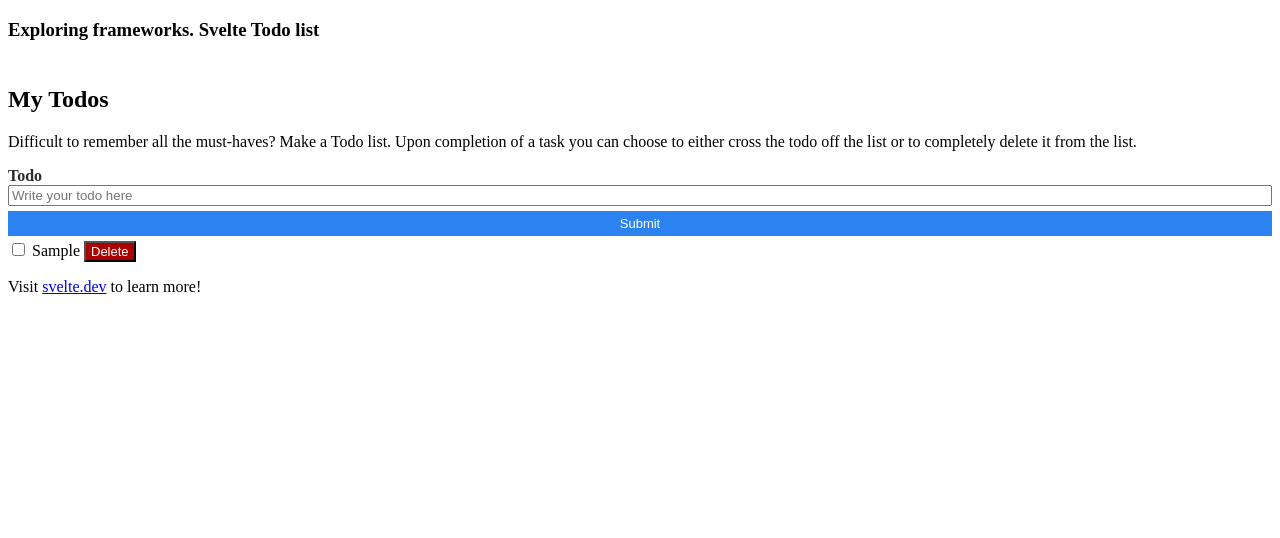
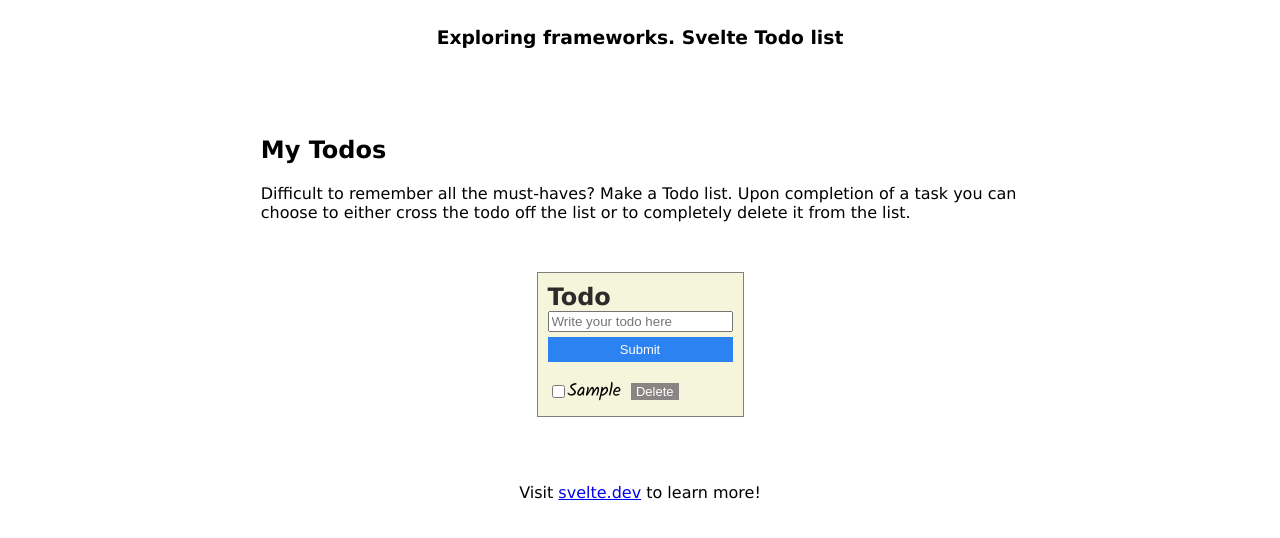
Before and after one commit to aljer80/svelte_test, a SvelteKit app: page / in a window 1280 px wide. Both pictures are taken after typing "Sample" into the empty fields and a click on the button "Submit". Shown: the top 538 px of the page. Built offline with nearby package versions, Linux system fonts and the light colour scheme.

Commit message:
added styling to text and the Todo-form

```diff
--- a/src/app.css
+++ b/src/app.css
@@ -0,0 +1,3 @@
+p {
+    font-family: 'Lucida Sans', 'Lucida Sans Regular', 'Lucida Grande', 'Lucida Sans Unicode', Geneva, Verdana, sans-serif;
+}
--- a/src/components/Todo.svelte
+++ b/src/components/Todo.svelte
@@ -2,8 +2,6 @@
 <script>
     import {deleteTodo, toggleTodoCompleted} from '../stores/todoStore.js';
     export let todo;    //basically means we're accepting props in here
-
-
 </script>
 
 
@@ -19,20 +17,28 @@
 </li>
 
 <style>
+    @import url('https://fonts.googleapis.com/css2?family=Shadows+Into+Light&display=swap');
+    @import url('https://fonts.googleapis.com/css2?family=Kalam&family=Shadows+Into+Light&display=swap');
 
-li {
-    display: flexbox;
+
+    li {
+    display: flex;
     align-items: center;
     align-content: center;
     list-style-type: none;
+    font-family: 'Shadows Into Light', cursive;
+    font-family: 'Kalam', cursive;
+    font-size: 18px;
+
 }
 
 
 button {
-        background: rgb(170, 0, 0);
+        background: rgb(139, 132, 132);
+        border: none;
         color: white;
         padding: 1px 5px;
-        margin-top: 5px;
+        margin-left: 10px;
         text-align: center;
         text-decoration: none;
         font-size: small;
@@ -40,13 +46,14 @@ button {
     }
 
     button:hover {
-        background: rgb(129, 0, 0);
+        background: rgb(212, 32, 32);
         border: none;
         color: white;
         padding: 1px 5px;
+        margin-left: 10px;
         text-align: center;
         text-decoration: none;
-        font-size: medium;
+        font-size: small;
     }
 
 span.selected {
--- a/src/components/TodoForm.svelte
+++ b/src/components/TodoForm.svelte
@@ -16,11 +16,11 @@
         <input type="text" bind:value={todo} name="todo" placeholder="Write your todo here"/>
     </div>
     <button type="submit">Submit</button>
+
 </form>
 
 
 <style>
-
     div {
         display: flex;
         flex-direction: column;
@@ -33,11 +33,12 @@
         color: white;
         padding: 5px 10px;
         margin-top: 5px;
+        margin-bottom: 15px;
         width: 100%;
         text-align: center;
         text-decoration: none;
         display: inline-block;
-        font-size: small;
+        font-size:small;
     }
 
     button:hover {
@@ -53,8 +54,10 @@
     }
 
     label {
+        font-size: 24px;
         font-weight: bold;
         color: rgb(43, 43, 43);
+        margin: top15px;
     }
 
     form {
--- a/src/routes/+page.svelte
+++ b/src/routes/+page.svelte
@@ -23,10 +23,13 @@
     </p>
     </section>
     <section>
+        <article>
             <TodoForm/>
                 {#each $todos as todo}  <!-- $ in front of todos to access the data directly -->
                     <Todo todo={todo} index={todo.id} />
                 {/each}
+        </article>
+
     </section>
 
 </main>
@@ -38,7 +41,48 @@
 <style>
 
 header{
-        margin-bottom: 45px;
+    margin-bottom: 50px;
+    display: flex;
+    align-content: center;
+    align-items: center;
+    justify-content: center;
+
+
 }
 
+:root {
+    font-family: 'Lucida Sans', 'Lucida Sans Regular', 'Lucida Grande', 'Lucida Sans Unicode', Geneva, Verdana, sans-serif;
+}
+
+p{
+    margin-bottom: 50px;
+
+}
+
+main {
+    margin-left: 20%;
+    margin-right: 20%;
+    display: flex;
+    flex-direction: column;
+    align-content: center;
+    align-items: center;
+    justify-content: center;
+
+}
+
+article{
+    background-color: beige;
+    padding: 10px 10px 10px 10px;
+    border: 1px solid gray;
+}
+
+footer {
+    margin-top: 50px;
+    margin-bottom: 0px;
+    display: flex;
+    align-content: center;
+    align-items: center;
+    justify-content: center;
+
+}
 </style>
```
Lines whose indentation alone changed are shown as unchanged.
